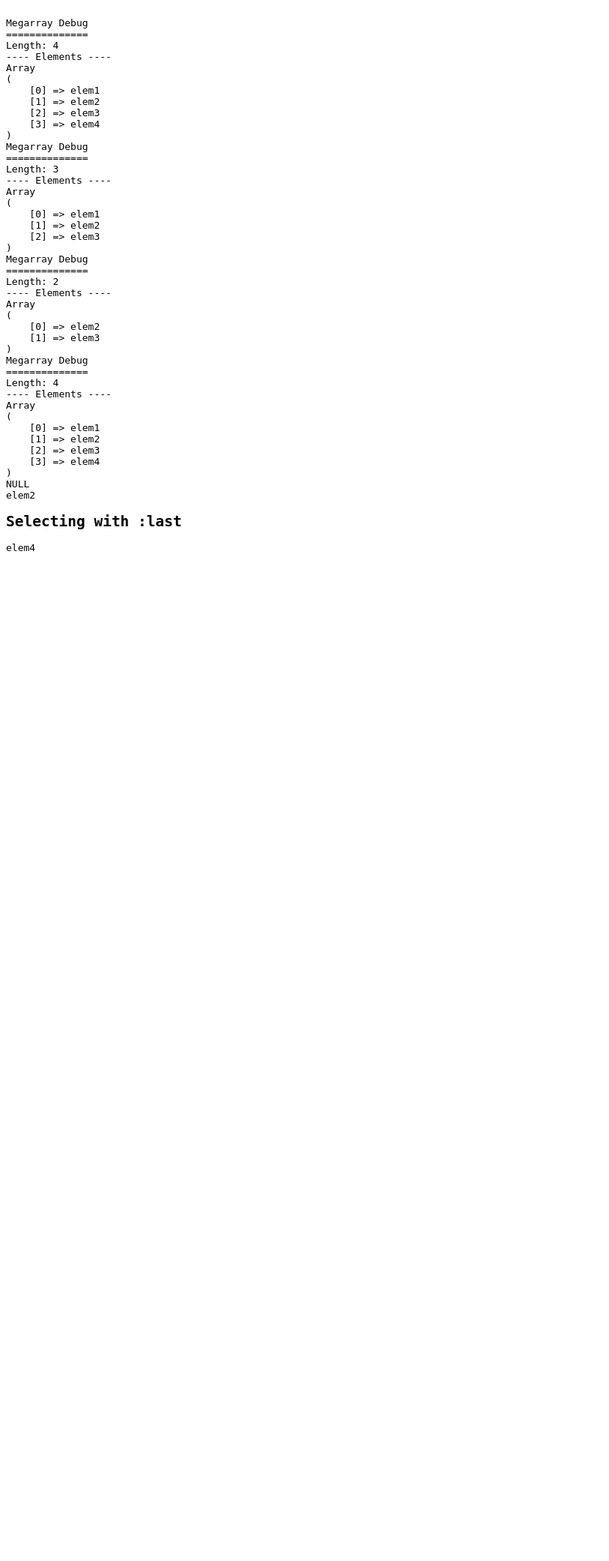
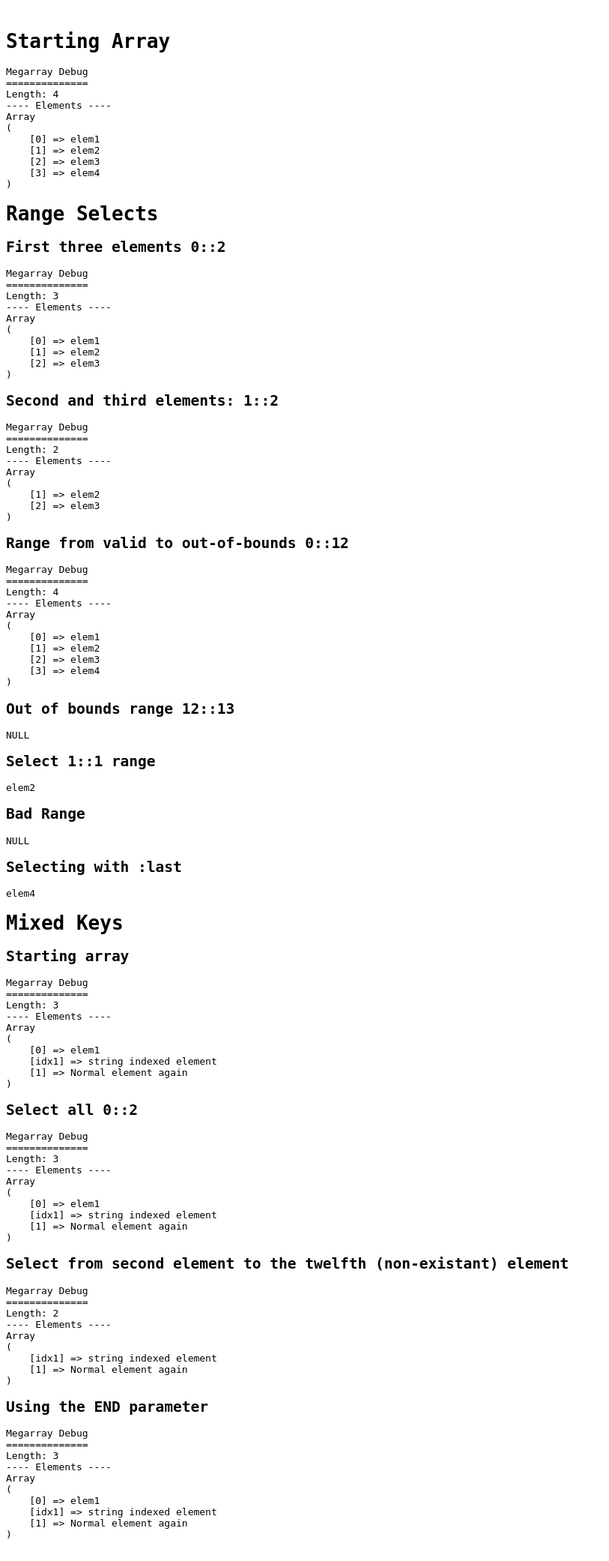
Before and after one commit to alexgisby/Megarray, a PHP site: page / in a window 1280 px wide. Shown: the whole page at 75% size, without its empty margins (0-813 px from the left). Before the commit the page ends 735 px from the top, so only its background shows below. Run offline with PHP 8.4, Linux system fonts and the light colour scheme.

Commit message:
Range finds now return the right keys. Added END condition.

```diff
--- a/Megarray.class.php
+++ b/Megarray.class.php
@@ -162,11 +162,16 @@
 				// Return the last element in the array:
 				return $this->items[$this->length - 1];
 			}
-			elseif(preg_match('/[0-9]+::[0-9]+/', $offset))
+			elseif(preg_match('/[0-9]+::([0-9]+|END)+/', $offset))
 			{
 				$range = explode('::', $offset);
 				$lower = $range[0];
 				$upper = $range[1];
+
+				if($upper == 'END')
+				{
+					$upper = $this->length - 1;
+				}
 
 				// Ranges work on array-position, and not the index! That means if you have mixed keys, they are included in the
 				// range!!!
@@ -182,7 +187,7 @@
 					{
 						if(isset($this->items[$i]))
 						{
-							$res[] = $this->items[$i];
+							$res[$this->keys[$i]] = $this->items[$i];
 						}
 						else
 						{
--- a/index.php
+++ b/index.php
@@ -6,31 +6,56 @@
 	require_once 'Megarray.class.php';
 
 	$array = Megarray::factory(array('elem1', 'elem2', 'elem3', 'elem4'));
-
+	echo '<h1>Starting Array</h1>';
 	echo $array;
 
+	echo '<h1>Range Selects</h1>';
+
+	echo '<h2>First three elements 0::2</h2>';
 	$result = $array['0::2'];	// Grab the first three elements.
 	echo $result;
 
+	echo '<h2>Second and third elements: 1::2</h2>';
 	$result = $array['1::2'];	// Grab the second and third elements.
 	echo $result;
 
+	echo '<h2>Range from valid to out-of-bounds 0::12</h2>';
 	$result = $array['0::12'];	// Grab a range, but the upper is out of bounds.
 	echo $result;
 
-	$result = $array['12::13'];	// Out of bounds:
+	echo '<h2>Out of bounds range 12::13</h2>';
+	$result = $array['12::13'];	// Out of bounds.
 	var_dump($result);
 
-	$result = $array['1::1'];	// Select a single element with ranges:
+	echo '<h2>Select 1::1 range</h2>';
+	$result = $array['1::1'];	// Select a single element with ranges.
 	echo $result;
 
-	$result = $array['12:1'];	// Bad range
-	echo $result;
-
+	echo '<h2>Bad Range</h2>';
+	$result = $array['12::1'];	// Bad range.
+	var_dump($result);
 
 	// More fancy selects:
 	echo '<h2>Selecting with :last</h2>';
 	$result = $array[':last'];
+	echo $result;
+
+	echo '<h1>Mixed Keys</h1>';
+
+	$array = Megarray::factory(array('elem1', 'idx1' => 'string indexed element', 'Normal element again'));
+	echo '<h2>Starting array</h2>';
+	echo $array;
+
+	echo '<h2>Select all 0::2</h2>';
+	$result = $array['0::2'];
+	echo $result;
+
+	echo '<h2>Select from second element to the twelfth (non-existant) element</h2>';
+	$result = $array['1::12'];
+	echo $result;
+
+	echo '<h2>Using the END parameter</h2>';
+	$result = $array['0::END'];
 	echo $result;
 
 /*	$array = new Megarray();
```
